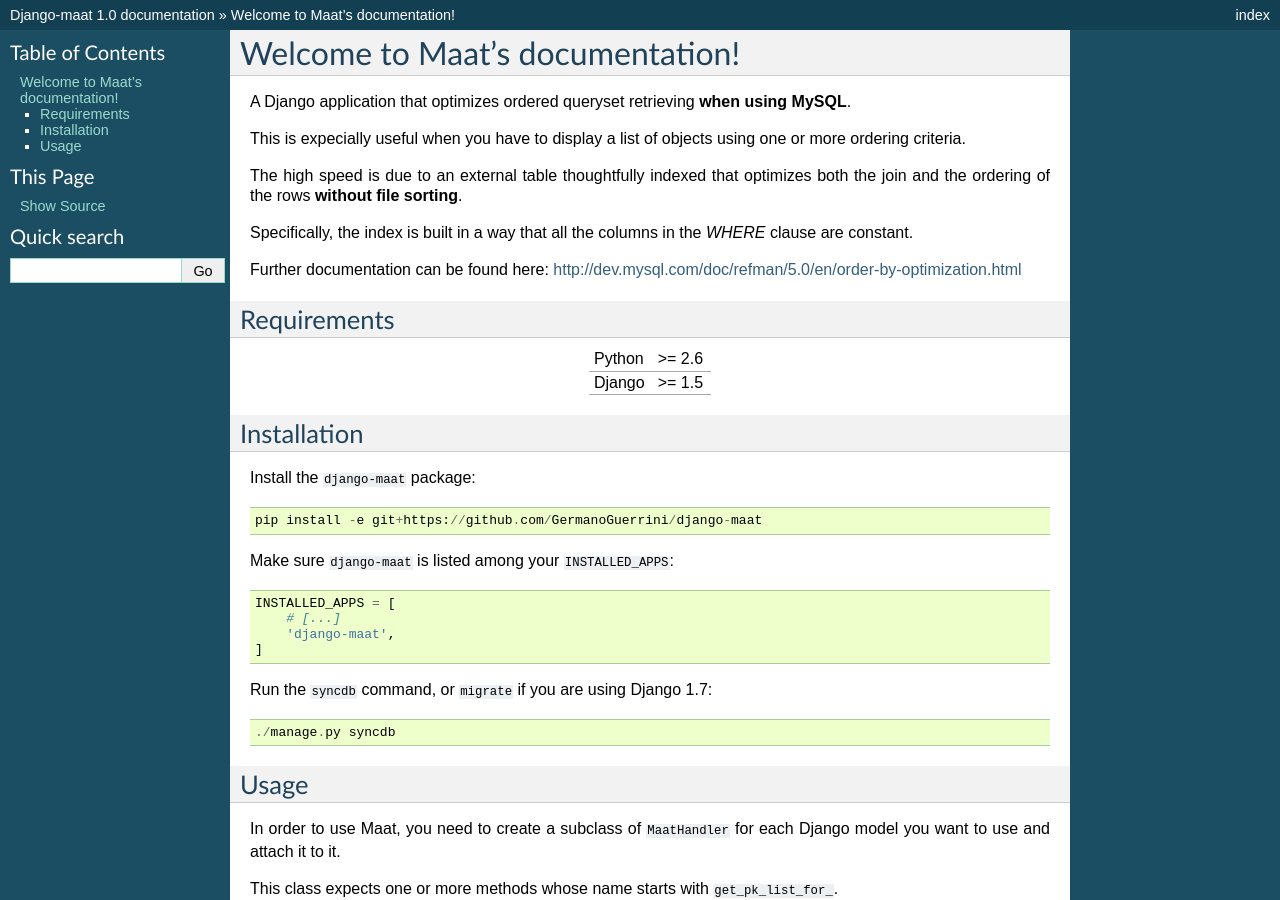
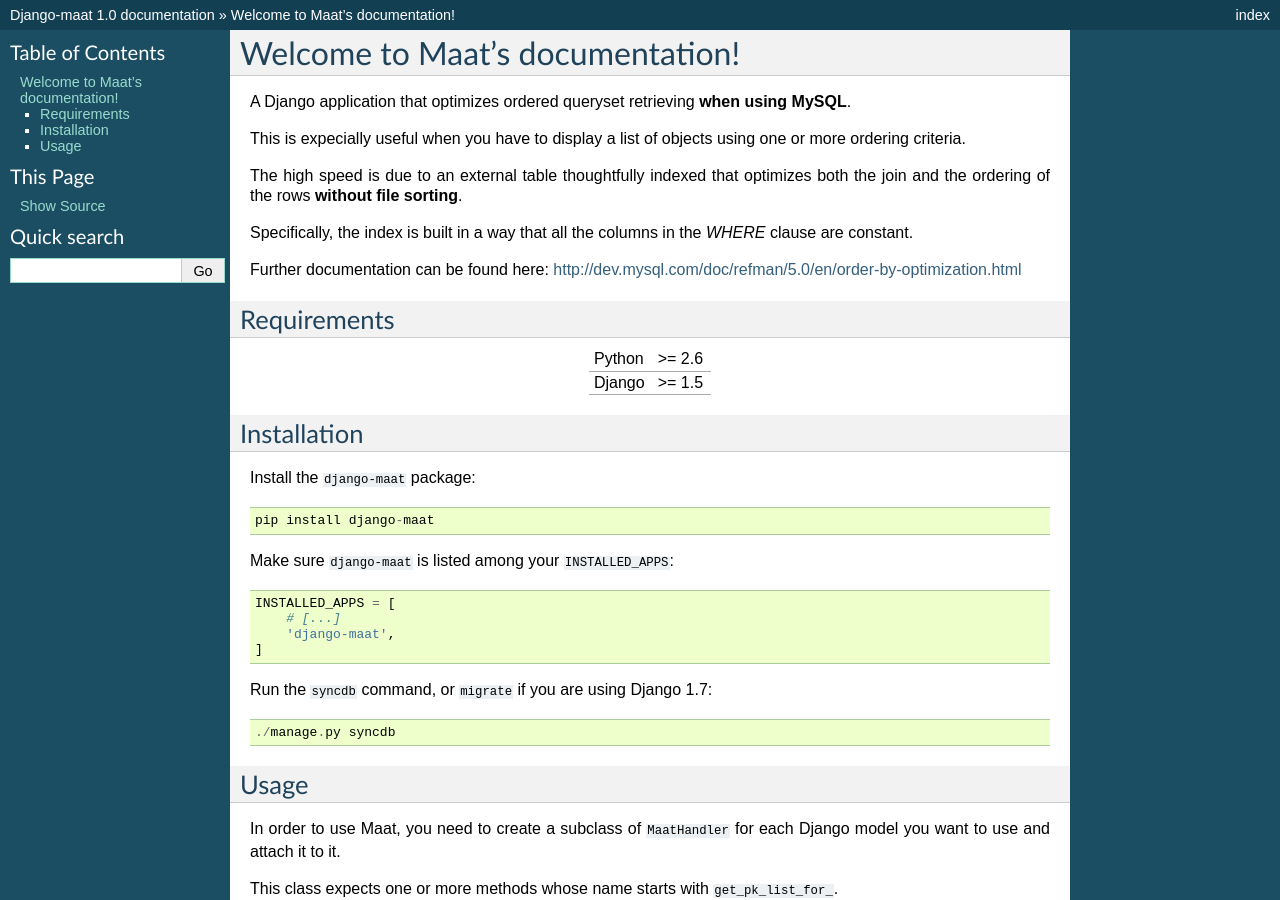
Before and after one commit to netaddictionsrl/django-maat, a Sphinx documentation site: the page built from docs/index.rst, in a window 1280 px wide and 900 px high. Built offline with Sphinx 7.4.7, drawn with Linux system fonts in a browser that asks for light colours.

Commit message:
Updates docs with pypi

```diff
--- a/docs/index.rst
+++ b/docs/index.rst
@@ -35,7 +35,7 @@
 
 Install the ``django-maat`` package::
 
-    pip install -e git+https://github.com/GermanoGuerrini/django-maat
+    pip install django-maat
 
 Make sure ``django-maat`` is listed among your ``INSTALLED_APPS``:
 
```
